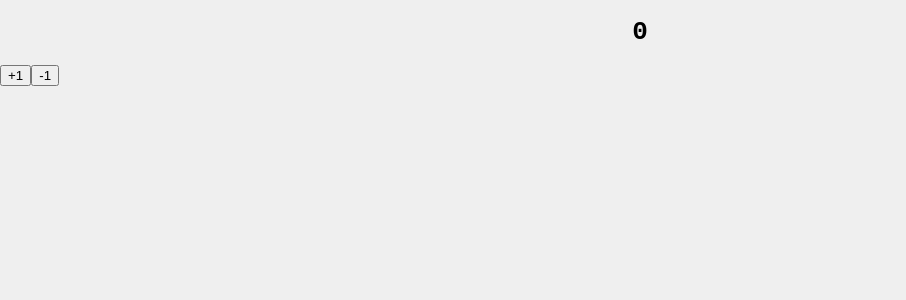
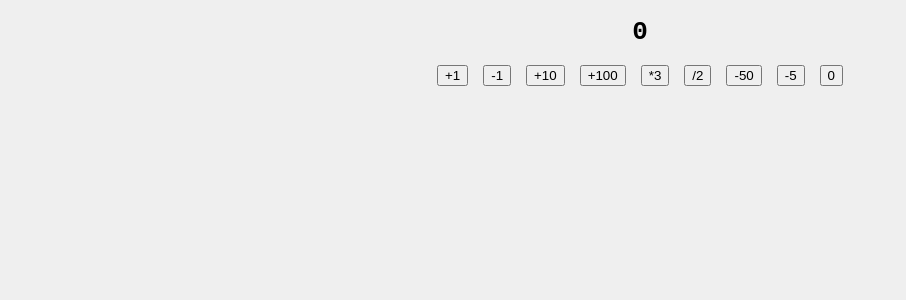
Before and after one commit to almir-soulcode/estudos-react-rn1, a React (Create React App) app: page / in a window 1280 px wide. Shown: the top 300 px of the page, without its empty margins (0-906 px from the left). Built offline with nearby package versions, Linux system fonts and the light colour scheme.

Commit message:
Utilizando estado com React (Contador)

```diff
--- /dev/null
+++ b/src/components/Contador/Contador.css
@@ -0,0 +1,11 @@
+.contador {
+    display: flex;
+    justify-content: center;
+    flex-direction: column;
+}
+
+.contador div {
+    display: flex;
+    justify-content: center;
+    gap: 15px;
+}
--- a/src/components/Contador/Contador.jsx
+++ b/src/components/Contador/Contador.jsx
@@ -1,29 +1,76 @@
+import { useState } from "react"; // useState -> Uma função
+import "./Contador.css";
+
 export function Contador() {
-    let numero = 0;
+    // useState é uma função que cria um estado
+    // Um estado é uma variavel especial que sincroniza as mudanças na página
+    // Retorna um array (tem apenas duas posições)
+    // indice 0 -> estado
+    // indece 1 -> função que muda o estado
+
+    // const array = useState(10);
+    // let numero = array[0];
+    // let setNumero = array[1];
+
+    // destruct (desestruturação)
+    const [numero, setNumero] = useState(0);
 
     // Incrementar
     function inc() {
-        numero = numero+1;
-        setNumero()
+        const novoNumero = numero + 1;
+        setNumero(novoNumero);
     }
 
     // Decrementar
     function dec() {
-        numero = numero-1;
-        setNumero()
+        const novoNumero = numero - 1;
+        setNumero(novoNumero);
     }
 
-    function setNumero() {
-        const displayNumero = document.getElementById("displayNumero");
-        displayNumero.innerHTML = numero;
+    function mais10() {
+        const novoNumero = numero + 10;
+        setNumero(novoNumero)
+    }
+
+    function mais100() {
+        setNumero(numero + 100);
+    }
+
+    function vezes3() {
+        setNumero(numero * 3);
+    }
+
+    function metade() {
+        setNumero(numero / 2);
+    }
+
+    function menos50() {
+        setNumero(numero - 50);
+    }
+
+    function menos5() {
+        setNumero(numero - 5);
+    }
+
+    function zerar() {
+        setNumero(0);
     }
 
     return (
-        <div>
-            <h1 id="displayNumero">{numero}</h1>
+        <div className="contador">
+            <h1>{numero}</h1>
 
-            <button onClick={inc}>+1</button>
-            <button onClick={dec}>-1</button>
+            <div>
+                <button onClick={inc}>+1</button>
+                <button onClick={dec}>-1</button>
+                <button onClick={mais10}>+10</button>
+                <button onClick={mais100}>+100</button>
+                <button onClick={vezes3}>*3</button>
+                <button onClick={metade}>/2</button>
+                <button onClick={menos50}>-50</button>
+                <button onClick={menos5}>-5</button>
+                <button onClick={zerar}>0</button>
+            </div>
         </div>
     );
 }
```
